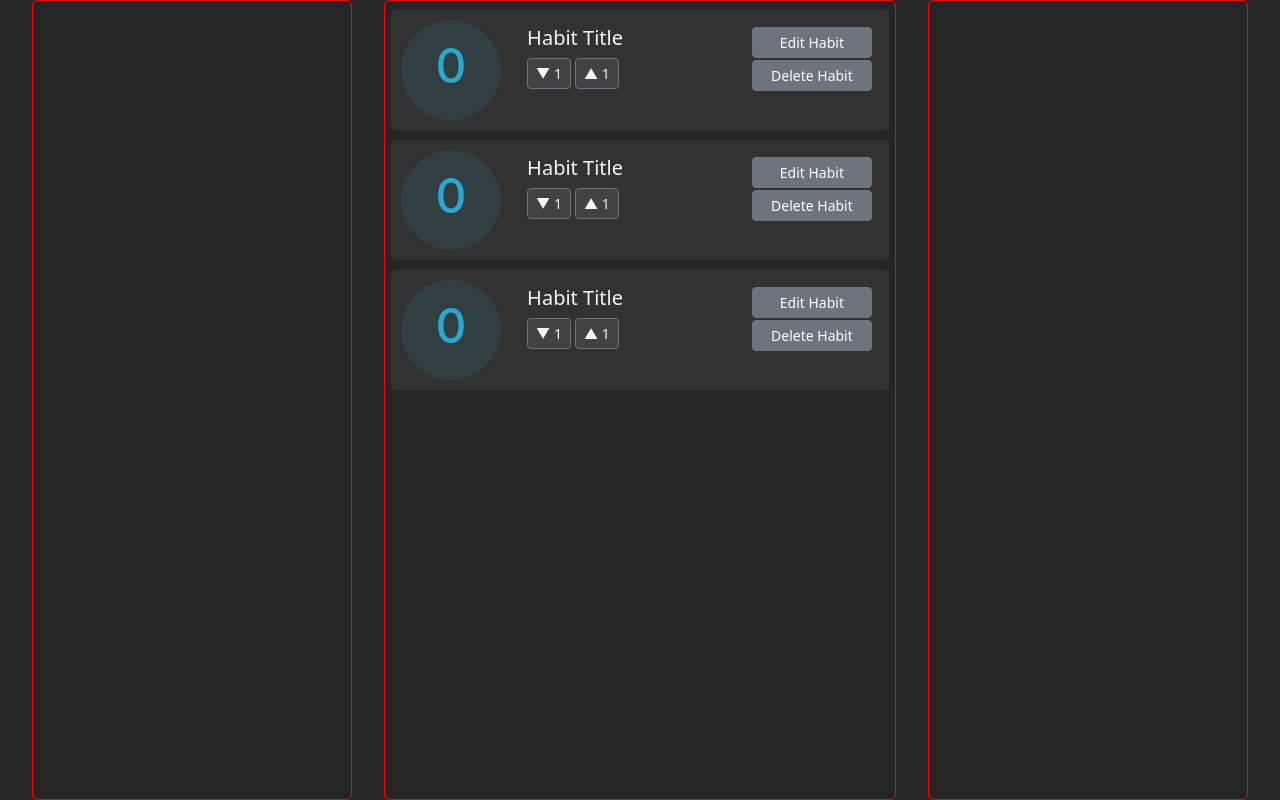
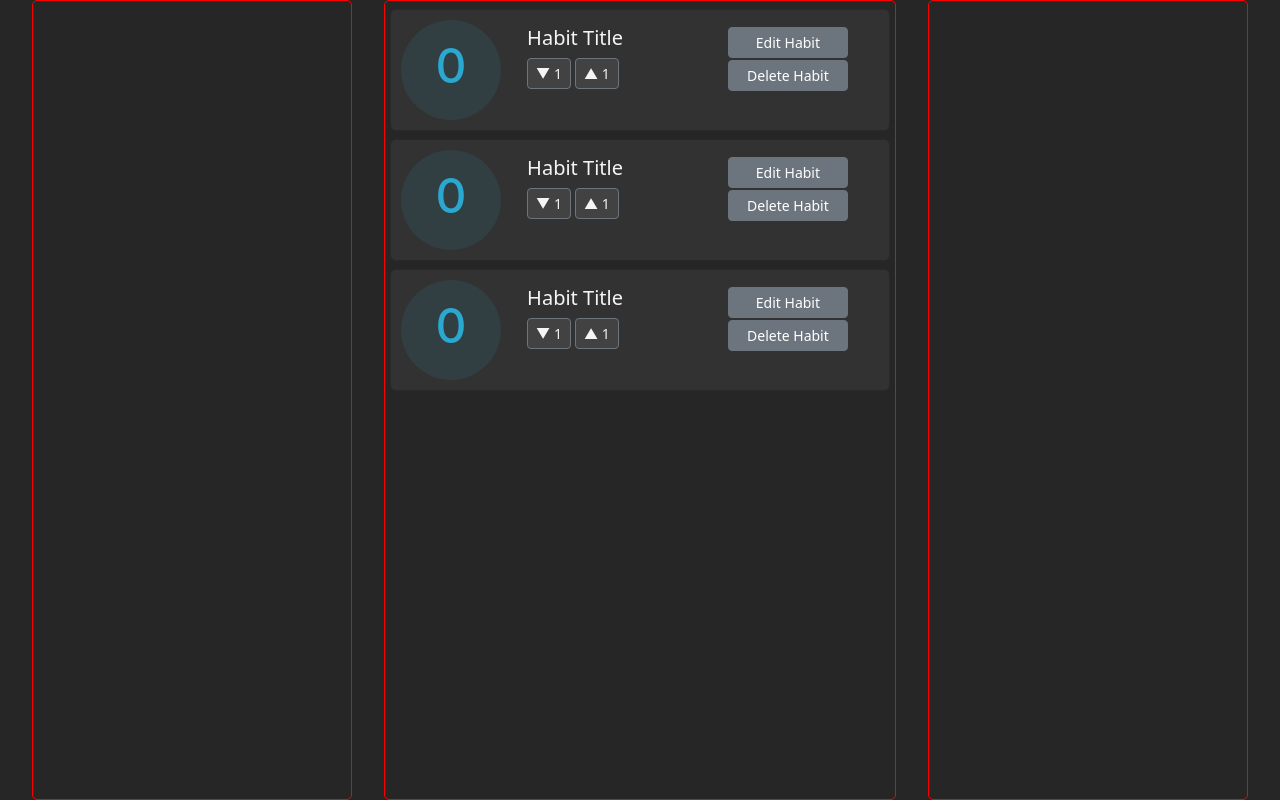
Before and after one commit to Drew-L-Nelson/Habit-Tracker, a React (Create React App) app: page / in a window 1280 px wide. Built offline with nearby package versions, Linux system fonts and the light colour scheme.

Commit message:
1 file modified

```diff
--- a/src/HabitCard.css
+++ b/src/HabitCard.css
@@ -14,7 +14,6 @@
   color: #2AA8D0;
   width: 120px;
   height: 120px;
-  /* background-color: #313E42; */
 }
 
 .count-background {
@@ -34,7 +33,7 @@
 .edit-delete-buttons {
   display: flex;
   flex-direction: column;
-  align-items: flex-end;
+  align-items: center;
 }
 
 .title-count-buttons, .counters {
```
